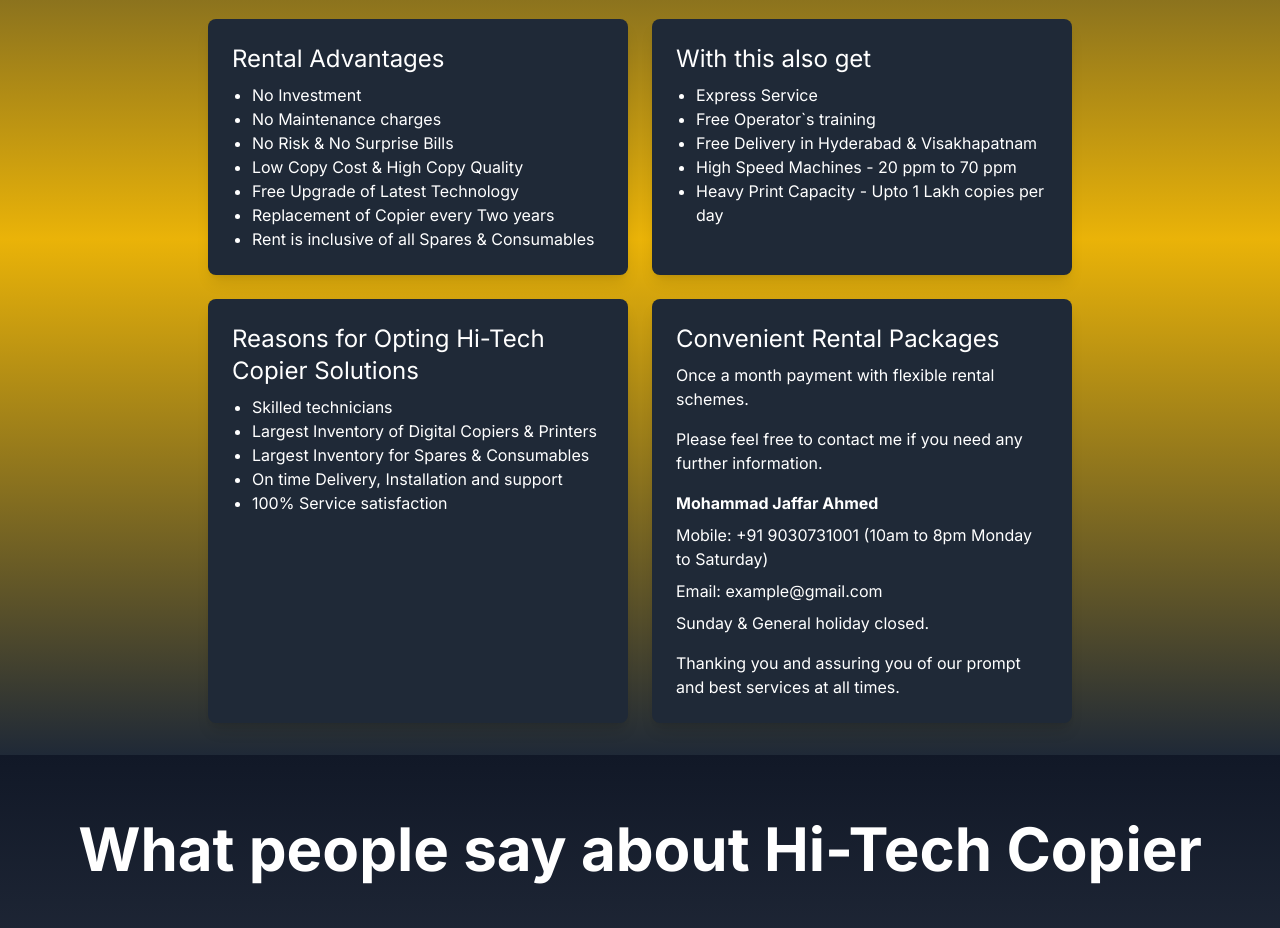
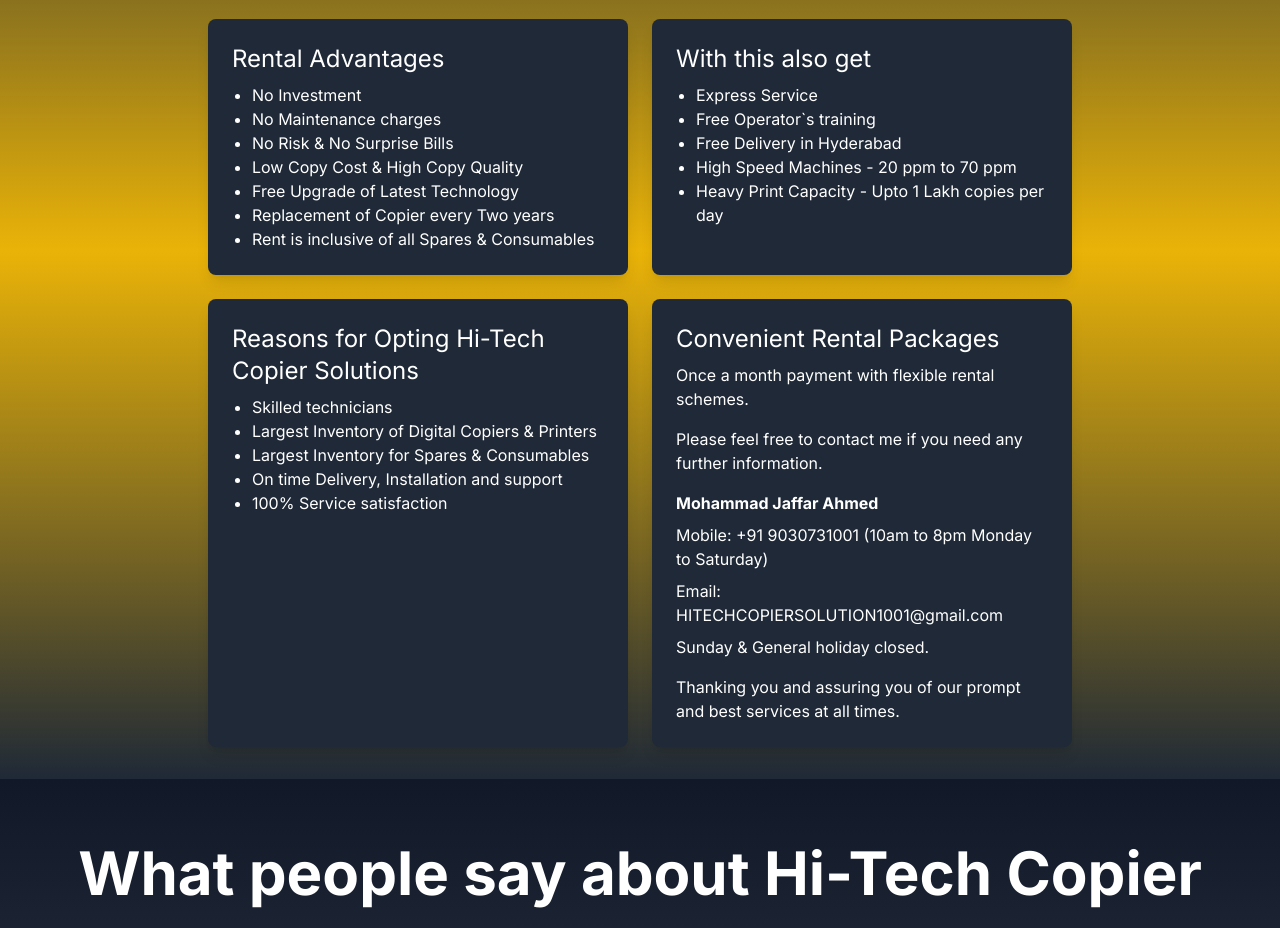
Before and after one commit to Adnan00786/Hi-Tech-Website, a Next.js app: page / in a window 1280 px wide. Shown: the part 4740-5668 px from the top of the page. Built offline with nearby package versions, Linux system fonts and the light colour scheme.

Commit message:
Rentals update

```diff
--- a/src/components/Rentals.tsx
+++ b/src/components/Rentals.tsx
@@ -77,7 +77,7 @@
                 <ul className={`list-disc pl-5 ${darkMode.isDarkMode ? 'text-white' : 'text-gray-700'}`}>
                   <li>Express Service</li>
                   <li>Free Operator`s training</li>
-                  <li>Free Delivery in Hyderabad & Visakhapatnam</li>
+                  <li>Free Delivery in Hyderabad</li>
                   <li>High Speed Machines - 20 ppm to 70 ppm</li>
                   <li>Heavy Print Capacity - Upto 1 Lakh copies per day</li>
                 </ul>
@@ -106,7 +106,7 @@
                 <p className={`${darkMode.isDarkMode ? 'text-white' : 'text-gray-700'} mb-4`}>Please feel free to contact me if you need any further information.</p>
                 <p className={`${darkMode.isDarkMode ? 'text-white' : 'text-gray-700'} mb-2`}><strong>Mohammad Jaffar Ahmed</strong></p>
                 <p className={`${darkMode.isDarkMode ? 'text-white' : 'text-gray-700'} mb-2`}>Mobile: +91 9030731001 (10am to 8pm Monday to Saturday)</p>
-                <p className={`${darkMode.isDarkMode ? 'text-white' : 'text-gray-700'} mb-2`}>Email: example@gmail.com</p>
+                <p className={`${darkMode.isDarkMode ? 'text-white' : 'text-gray-700'} mb-2`}>Email:<a href="mailto:HITECHCOPIERSOLUTION1001@gmail.com" target="_blank"> HITECHCOPIERSOLUTION1001@gmail.com</a></p>
                 <p className={`${darkMode.isDarkMode ? 'text-white' : 'text-gray-700'} mb-4`}>Sunday & General holiday closed.</p>
                 <p className={`${darkMode.isDarkMode ? 'text-white' : 'text-gray-700'}`}>Thanking you and assuring you of our prompt and best services at all times.</p>
               </motion.div>
```
